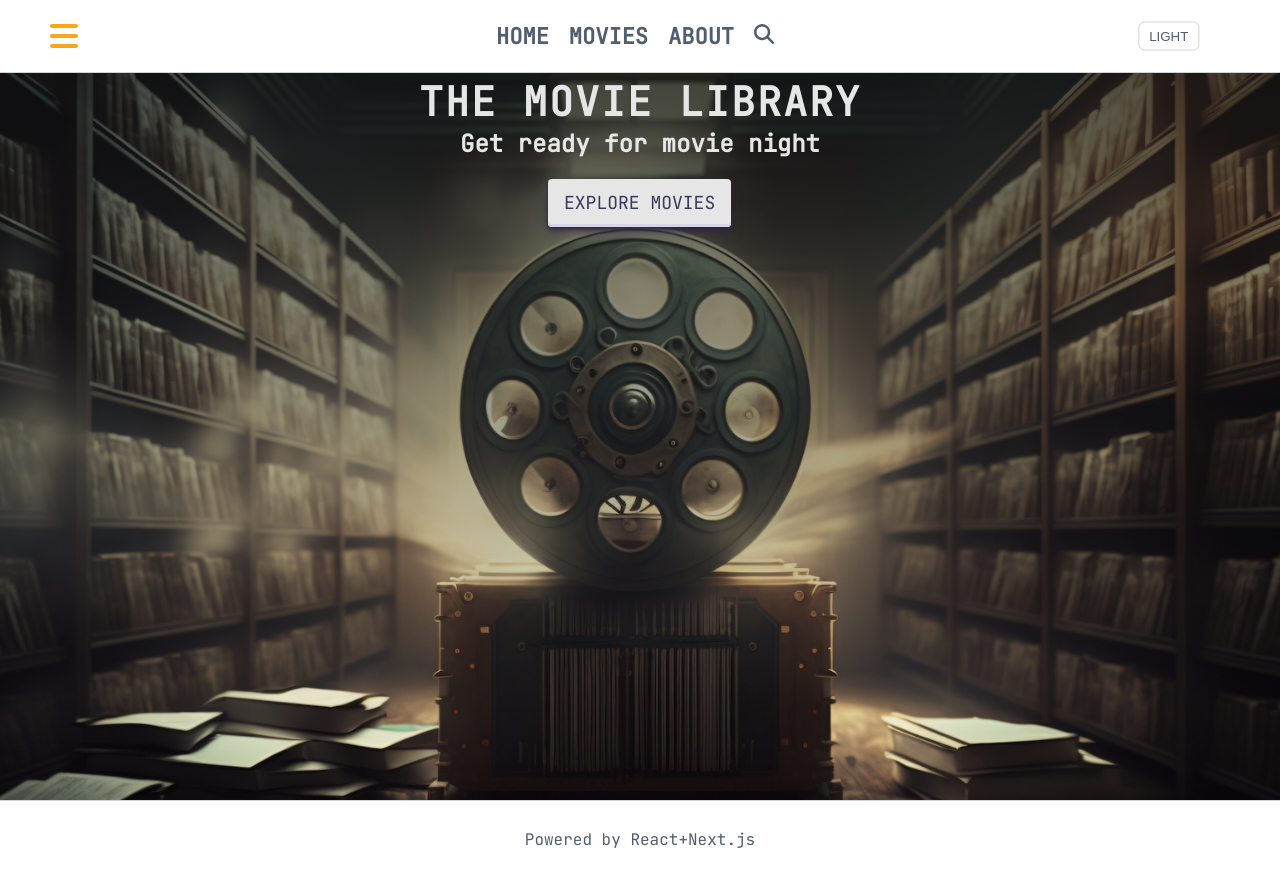
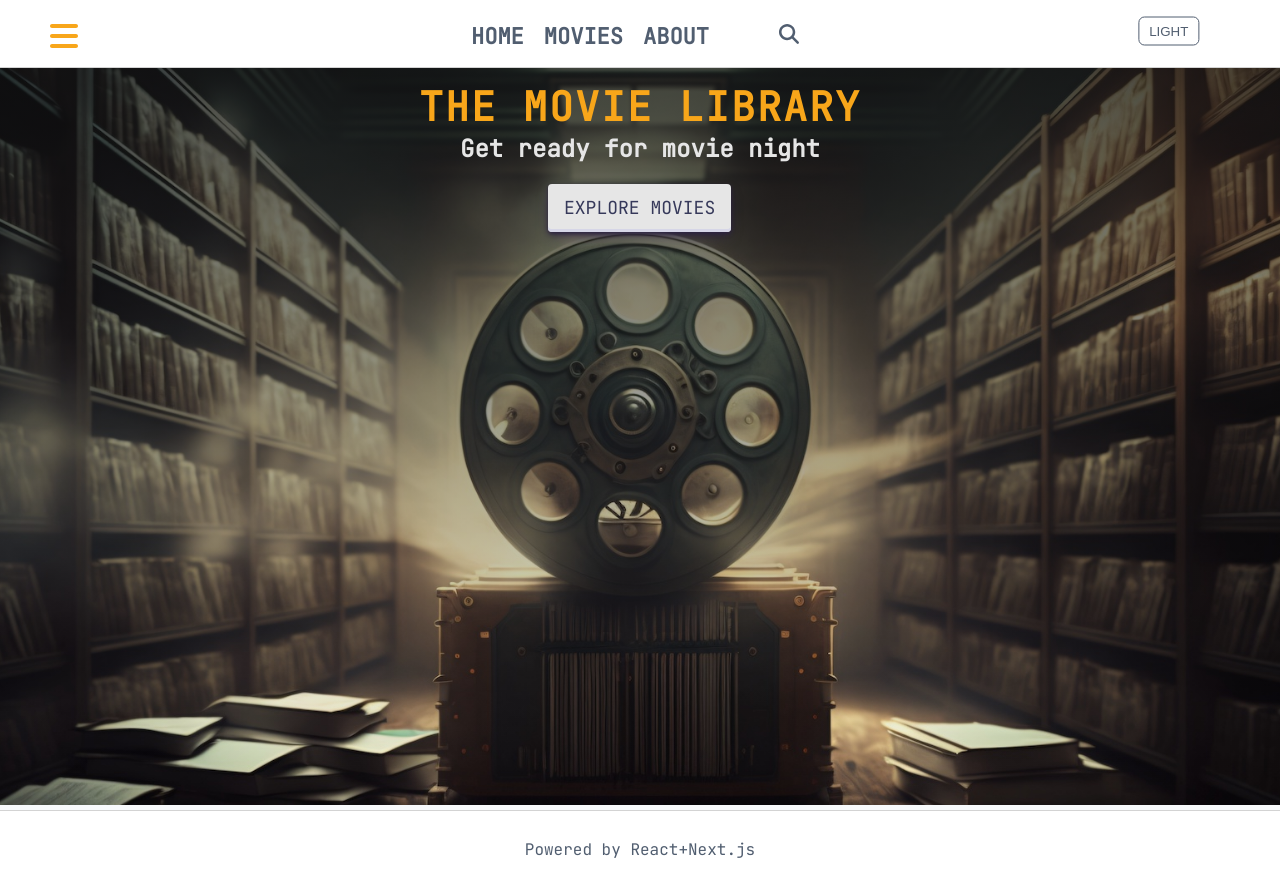
Before and after one commit to pablohennique/my-movie-library, a Next.js app: page / in a window 1280 px wide. Built offline with nearby package versions, Linux system fonts and the light colour scheme.

Commit message:
added transition to nav bar

```diff
--- a/src/app/layout.module.css
+++ b/src/app/layout.module.css
@@ -6,7 +6,7 @@
 }
 
 .rootLayout > main {
-  padding: 30px 128px;
+  padding: 35px 128px;
   flex: 1;
   background-color: #F8FAFC;
   /* width: 100%; */
--- a/src/app/page.module.css
+++ b/src/app/page.module.css
@@ -7,7 +7,7 @@
 
 .landingTitle h1 {
   letter-spacing: 2px;
-  color: var(--grey-color);
+  color: var(--main-color);
   font-size: 40px;
   font-weight: bold;
   margin-bottom: -20px;
@@ -33,29 +33,6 @@
 .negativeMargin {
   margin: -62px -128px -30px -128px;
 }
-
-/* .landingButton {
-  text-decoration: none;
-  color: var(--grey-color);
-  background: #f8a71a87;
-  box-shadow: 0 2px 5px rgba(0, 0, 0, 0.5);
-  border: 2px solid var(--grey-color);
-  padding: 10px 20px;
-  text-align: center;
-  display: inline-block;
-  margin: 4px 2px;
-  cursor: pointer;
-  border-radius: 4px;
-  height: 20px;
-  width: 200px;
-  transition: all 0.3s ease;
-}
-
-.landingButton:hover {
-  box-shadow: 0 2px 5px rgba(0, 0, 0, 1);
-  background: #f8a71add;
-  border: 2px solid #f8a71a8a;
-} */
 
 @media (max-width: 768px) {
   .landingTitle {
@@ -107,3 +84,26 @@
   box-shadow: #D6D6E7 0 3px 7px inset;
   transform: translateY(2px);
 }
+
+/* .landingButton {
+  text-decoration: none;
+  color: var(--grey-color);
+  background: #f8a71a87;
+  box-shadow: 0 2px 5px rgba(0, 0, 0, 0.5);
+  border: 2px solid var(--grey-color);
+  padding: 10px 20px;
+  text-align: center;
+  display: inline-block;
+  margin: 4px 2px;
+  cursor: pointer;
+  border-radius: 4px;
+  height: 20px;
+  width: 200px;
+  transition: all 0.3s ease;
+}
+
+.landingButton:hover {
+  box-shadow: 0 2px 5px rgba(0, 0, 0, 1);
+  background: #f8a71add;
+  border: 2px solid #f8a71a8a;
+} */
--- a/src/components/burger-menu.module.css
+++ b/src/components/burger-menu.module.css
@@ -1,27 +1,28 @@
 .navBarComplete {
   position: absolute;
+  margin-top: -20px;
   top: 0;
   left: 0;
   width: 100%;
   display: flex;
-  /* justify-content: space-evenly; */
   align-items: center;
-  /* transition: all 1s ease; */
-  transition: top 1s ease; /* Only transition the 'top' property */
+  transition: all 1s ease;
 }
 
 .navBarComplete svg {
-  margin: 20px 50px;
-  /* position: absolute;
-  top: 0;
-  left: 0; */
+  margin: 35px 50px 15px 50px;
+  transition: all 1s ease;
 }
 
 :global(.swipeDown) .navBarComplete {
   background-color: white;
   border-bottom: .5px solid lightgray;
-  top: 0; /* Slide in to the top of the screen */
+  transform: translateY(5px);
 }
+
+/* :global(.swipeDown) .navBarComplete svg{
+  margin: 15px 50px 15px 50px;
+} */
 
 :global(.swipeDown.dark) .navBarComplete {
   background-color: black;
--- a/src/components/nav-menu.js
+++ b/src/components/nav-menu.js
@@ -4,7 +4,7 @@ import { FontAwesomeIcon } from '@fortawesome/react-fontawesome'
 import { faSearch } from '@fortawesome/free-solid-svg-icons'
 
 export function NavMenu() {
-  const searchIcon = <FontAwesomeIcon icon={faSearch} style={{color: "#515e70", width: '20px'}} />
+  const searchIcon = <FontAwesomeIcon icon={faSearch} style={{color: "#515e70", width: '20px', }} />
 
   return (
     <nav className={styles.navMenu}>
@@ -21,7 +21,7 @@ export function NavMenu() {
         <li>
           <Link href="/about">About</Link>
         </li>
-        <li>
+        <li className={styles.searchIcon}>
           <Link href='/search'>{searchIcon}</Link>
         </li>
       </ul>
--- a/src/components/nav-menu.module.css
+++ b/src/components/nav-menu.module.css
@@ -9,6 +9,7 @@
   display: flex;
   gap: 20px;
   margin: 0;
+  padding-top: 20px;
   text-transform: uppercase;
   font-weight: bold;
   justify-content: center;
@@ -29,9 +30,10 @@
   width: 50px;
 }
 
-.navMenu li a svg {
-  margin-left: -.1px;
+.searchIcon {
+  margin-top: -20px;
 }
+
 
 :global(.dark) .navMenu li a {
   color: white;
--- a/src/components/theme-switch.module.css
+++ b/src/components/theme-switch.module.css
@@ -3,11 +3,12 @@
   top: 50%;
   right: 50px;
   transform: translate(-50%, -50%);
-  border: 1px solid lightgray;
+  border: 1px solid var(--second-color);
   cursor: pointer;
   background-color: transparent;
   border-radius: 6px;
   padding: 6px 10px;
+  margin-top: 5px;
   color: var(--second-color);
   text-transform: uppercase;
 }
```
